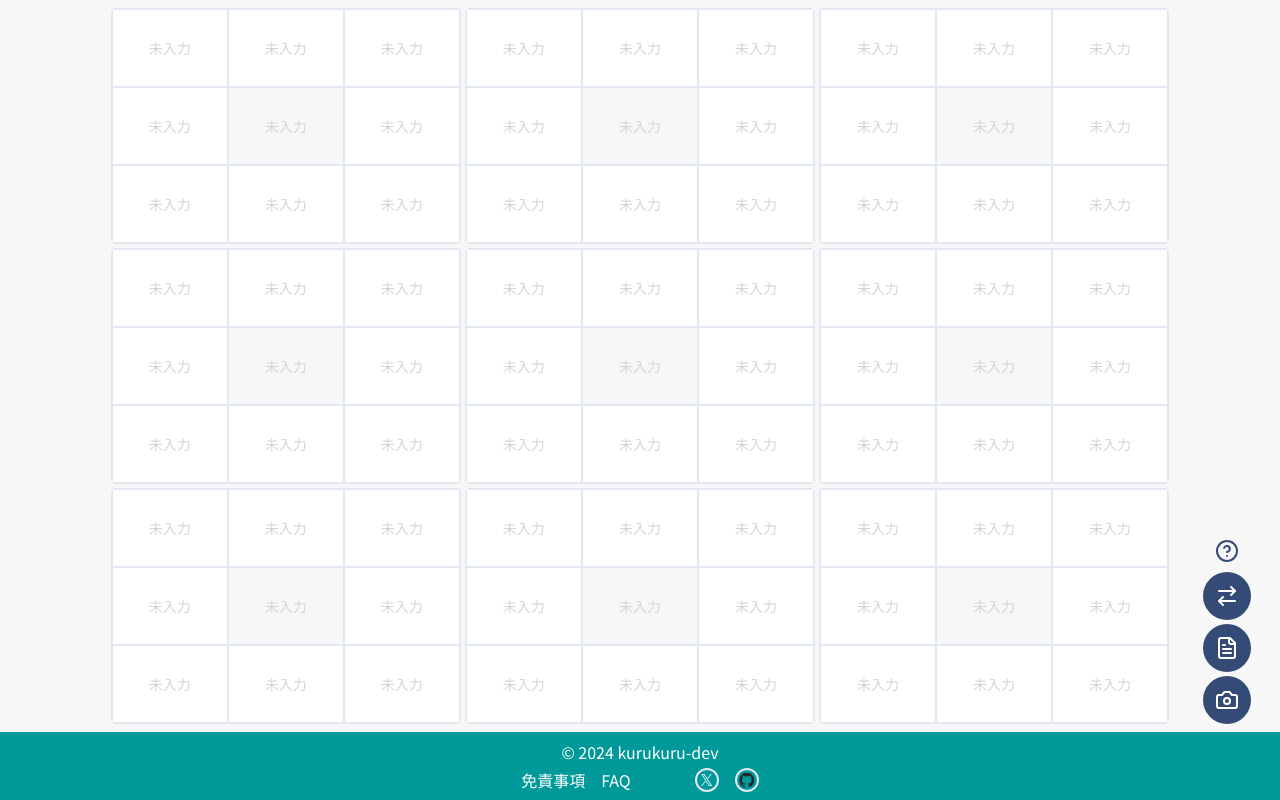
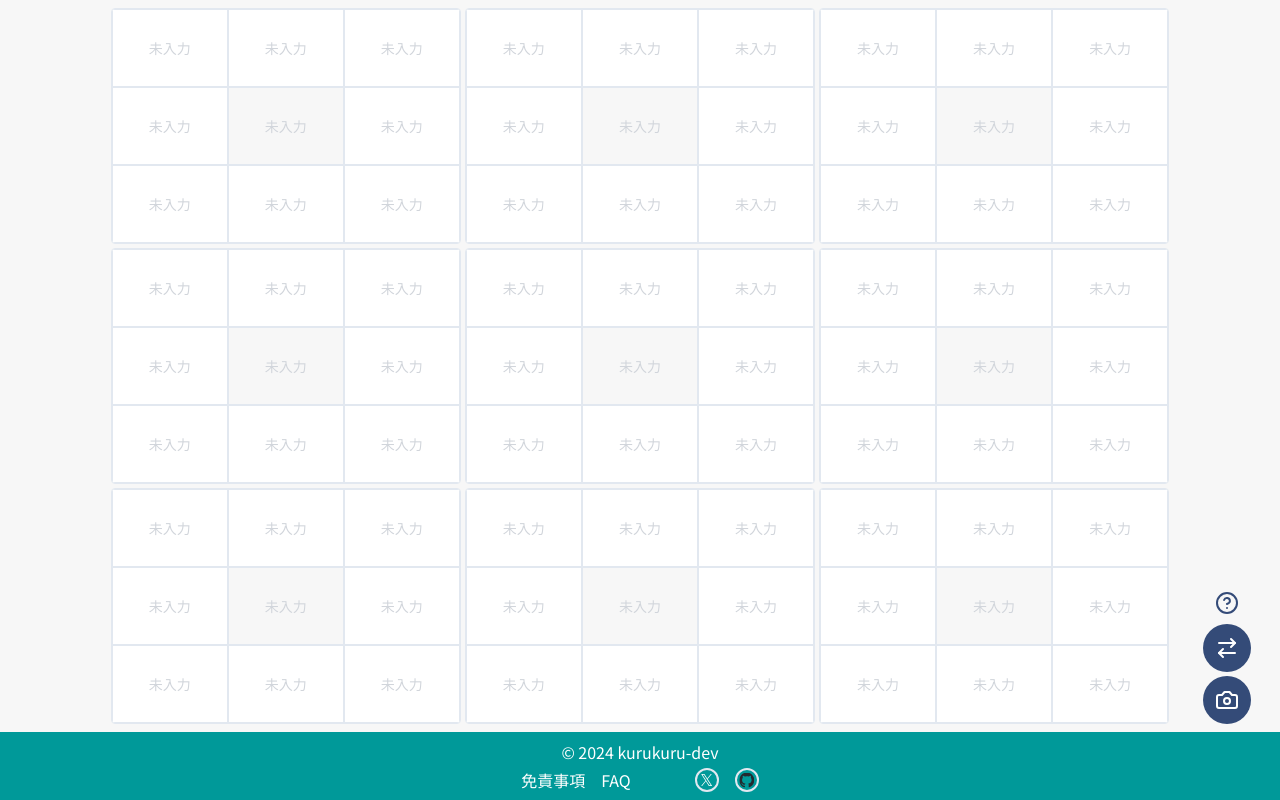
Before and after one commit to kurukuru-dev/mandal-achieve, a Next.js app: page /mandalart in a window 1280 px wide. Built offline with nearby package versions, Linux system fonts and the light colour scheme.

Commit message:
html2canvasの記述を削除

```diff
--- a/src/features/mandalart/_pdfButton.tsx
+++ /dev/null
@@ -1,54 +0,0 @@
-'use client';
-
-import { FileText } from 'lucide-react';
-import html2canvas from 'html2canvas';
-import jsPDF from 'jspdf';
-import { useToast } from '@/components/ui/toast';
-import { Button } from '@/components/ui/button';
-
-export default function PdfButton() {
-  const { toast } = useToast();
-
-  const handleDownloadPdf = () => {
-    const target = document.getElementById('mandalrtWrap');
-    if (!target) return null;
-
-    html2canvas(target as HTMLElement)
-      .then((canvas) => {
-        const imgData = canvas.toDataURL('image/png');
-
-        // PDFの幅と高さ
-        const pdf = new jsPDF('p', 'mm', 'a4');
-        const pdfWidth = pdf.internal.pageSize.getWidth();
-        const pdfHeight = pdf.internal.pageSize.getHeight();
-
-        // キャンバスの幅と高さ
-        const canvasWidth = canvas.width;
-        const canvasHeight = canvas.height;
-
-        // アスペクト比を保つために高さと幅を計算
-        const ratio = Math.min(pdfWidth / canvasWidth, pdfHeight / canvasHeight);
-        const imgWidth = canvasWidth * ratio;
-        const imgHeight = canvasHeight * ratio;
-
-        // 縦中央に配置するための位置計算
-        const marginTop = (pdfHeight - imgHeight) / 2;
-
-        pdf.addImage(imgData, 'PNG', 0, marginTop, imgWidth, imgHeight);
-        pdf.save('mandalart.pdf');
-      })
-      .then(() => {
-        toast({ title: 'PDFを保存しました' });
-      })
-      .catch((e) => {
-        toast({ title: 'PDFの保存に失敗しました', variant: 'failed' });
-        console.error(e);
-      });
-  };
-
-  return (
-    <Button variant="accent" size="icon" onClick={handleDownloadPdf}>
-      <FileText />
-    </Button>
-  );
-}
--- a/src/features/mandalart/_screenShotButton.tsx
+++ b/src/features/mandalart/_screenShotButton.tsx
@@ -1,6 +1,5 @@
 'use client';
 
-import html2canvas from 'html2canvas';
 import { Camera } from 'lucide-react';
 import { Button } from '@/components/ui/button';
 import { useToast } from '@/components/ui/toast';
@@ -11,21 +10,6 @@ export default function ScreenShotButton() {
   const handleScreenShot = () => {
     const target = document.getElementById('mandalrtWrap');
     if (!target) return null;
-
-    html2canvas(target as HTMLElement)
-      .then((canvas) => {
-        const link = document.createElement('a');
-        link.href = canvas.toDataURL();
-        link.download = 'mandalart.png';
-        link.click();
-      })
-      .then(() => {
-        toast({ title: 'スクリーンショットを保存しました' });
-      })
-      .catch((e) => {
-        toast({ title: 'スクリーンショットの保存に失敗しました', variant: 'failed' });
-        console.error(e);
-      });
   };
 
   return (
--- a/src/features/mandalart/mandalartNav.tsx
+++ b/src/features/mandalart/mandalartNav.tsx
@@ -1,6 +1,5 @@
 import HowToButton from '@/components/howToButton';
 import ToggleModeButton from './_toggleModeButton';
-import PdfButton from './_pdfButton';
 import ScreenShotButton from './_screenShotButton';
 
 export default function MandalartNav({ className }: { className?: string }) {
@@ -14,9 +13,6 @@ export default function MandalartNav({ className }: { className?: string }) {
           <ToggleModeButton />
         </li>
         <li>
-          <PdfButton />
-        </li>
-        <li>
           <ScreenShotButton />
         </li>
       </ul>
```
